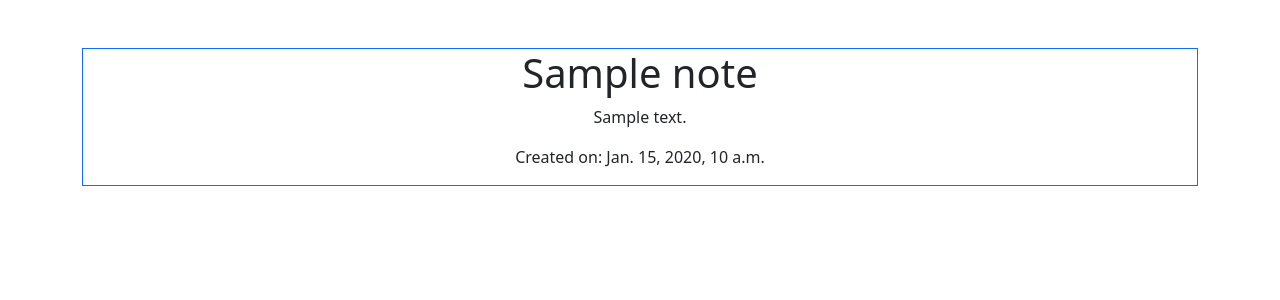
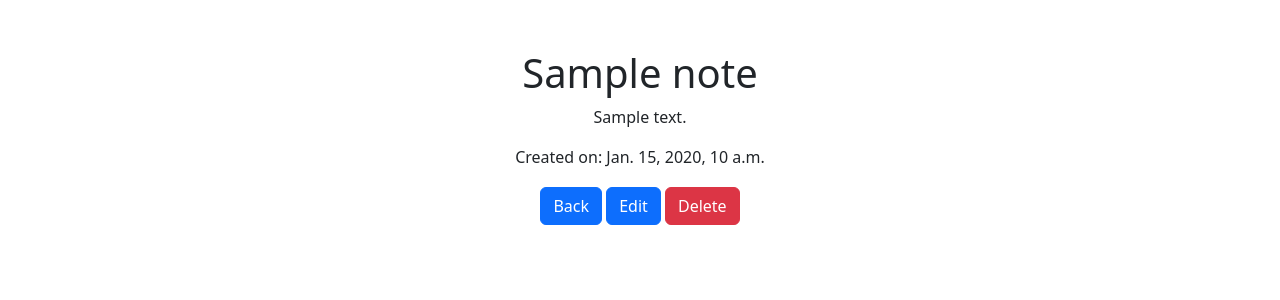
Before and after one commit to aishwarya03/django-essential, a Django app: page /smart/notes/1 in a window 1280 px wide. Shown: the top 300 px of the page. Run offline with Django 4.2, Linux system fonts and the light colour scheme; tables that the repository leaves empty hold one stand-in row (values such as "Sample post").

Commit message:
update and delete crud operation

```diff
--- a/notes/templates/notes/note_detail.html
+++ b/notes/templates/notes/note_detail.html
@@ -1,9 +1,14 @@
 {% extends "base.html" %}
 
 {% block content %}
-    <div class="border border-primary">
+    <div class="border border-white">
         <h1>{{note.title}}</h1>
         <p>{{note.text}}</p>
         <p class="fs-6">Created on: {{note.created_on}}</p>
     </div>
+    <div class="border border-white">
+        <a type="button" href="{% url 'notes.list' %}" class="btn btn-primary">Back</a>
+        <a type="button" href="{% url 'notes.edit' pk=note.id %}" class="btn btn-primary">Edit</a>
+        <a type="button" href="{% url 'notes.delete' pk=note.id %}" class="btn btn-danger">Delete</a>
+    </div>
 {% endblock %}
--- a/notes/templates/notes/notes_form.html
+++ b/notes/templates/notes/notes_form.html
@@ -1,7 +1,7 @@
 {% extends "base.html" %}
 
 {% block content %}
-<form action="{% url 'notes.new' %}" method="POST">{% csrf_token %}
+<form method="POST">{% csrf_token %}
     {{ form }}
     <button type="submit" class="btn btn-primary">Submit</button>
 </form>
@@ -10,7 +10,7 @@
 <div class="alert alert-danger" role="alert" >
     {{ form.errors.title.as_text }}
 </div>
-
 {% endif %}
+<a type="button" href="{% url 'notes.list' %}" class="btn btn-secondary">Cancel</a>
 
 {% endblock %}
--- a/notes/urls.py
+++ b/notes/urls.py
@@ -5,5 +5,7 @@ urlpatterns =[
     # path('notes',views.list),
     path('notes',views.NotesListView.as_view(), name="notes.list"),
     path('notes/<int:pk>', views.NotesDetailView.as_view(), name="notes.detail"),
+    path('notes/<int:pk>/edit', views.NotesUpdateView.as_view(), name="notes.edit"),
+    path('notes/<int:pk>/delete', views.NotesDeleteView.as_view(), name="notes.delete"),
     path('notes/new', views.NotesCreateView.as_view(), name="notes.new")
 ]
--- a/notes/views.py
+++ b/notes/views.py
@@ -1,11 +1,13 @@
 from django.shortcuts import render
 from .models import Notes
 from django.http import Http404
-from django.views.generic import CreateView, DetailView, ListView
+from django.views.generic import CreateView, DetailView, ListView, UpdateView
+from django.views.generic.edit import DeleteView
 
 from .forms import NotesForm
 
 # Create your views here.
+
 class NotesCreateView(CreateView):
     model = Notes
     # fields = ['title','text']
@@ -22,6 +24,16 @@ class NotesDetailView(DetailView):
     context_object_name = 'note'
     template_name = "notes/note_detail.html"
 
+class NotesUpdateView(UpdateView):
+    model = Notes
+    success_url = '/smart/notes'
+    form_class = NotesForm
+
+class NotesDeleteView(DeleteView):
+    model = Notes
+    success_url = '/smart/notes'
+    template_name = "notes/note_delete.html"
+
 
 # def list(request):
 #     all_notes = Notes.objects.all()
```
Also changed, not shown: notes/forms.py (+6 -6 lines), notes/templates/notes/note_delete.html (added, +11 -0 lines).
